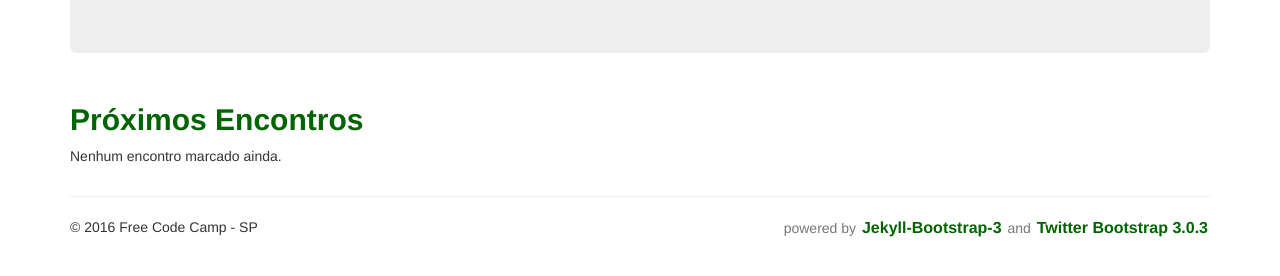
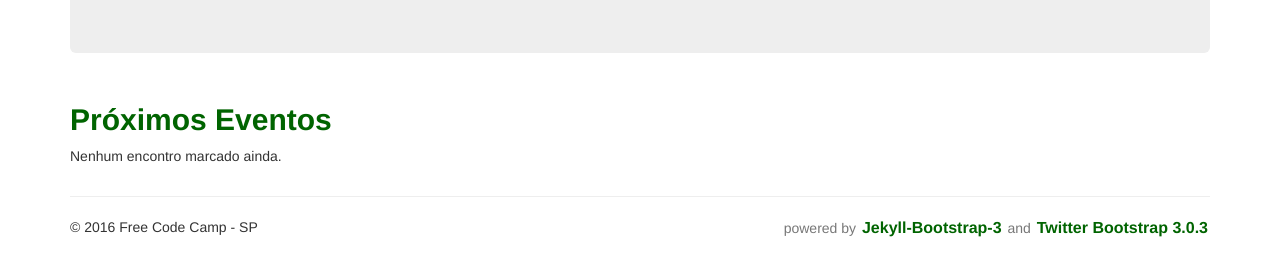
Before and after one commit to FreeCodeCampSp/FreeCodeCampSp.github.io, a Jekyll site: the page built from eventos.html, in a window 1280 px wide. Shown: the part 212-488 px from the top of the page. Built offline with Jekyll 4.4.1, drawn with Linux system fonts in a browser that asks for light colours; nearby versions of some CDN libraries; library files that are not in the unit come from our copies.

Commit message:
Atualizando a página eventos

```diff
--- a/eventos.html
+++ b/eventos.html
@@ -6,5 +6,5 @@ group: navigation
 ---
 {% include JB/setup %}
 
-<h2>Próximos Encontros</h2>
+<h2>Próximos Eventos</h2>
 <p>Nenhum encontro marcado ainda.</p>
```
